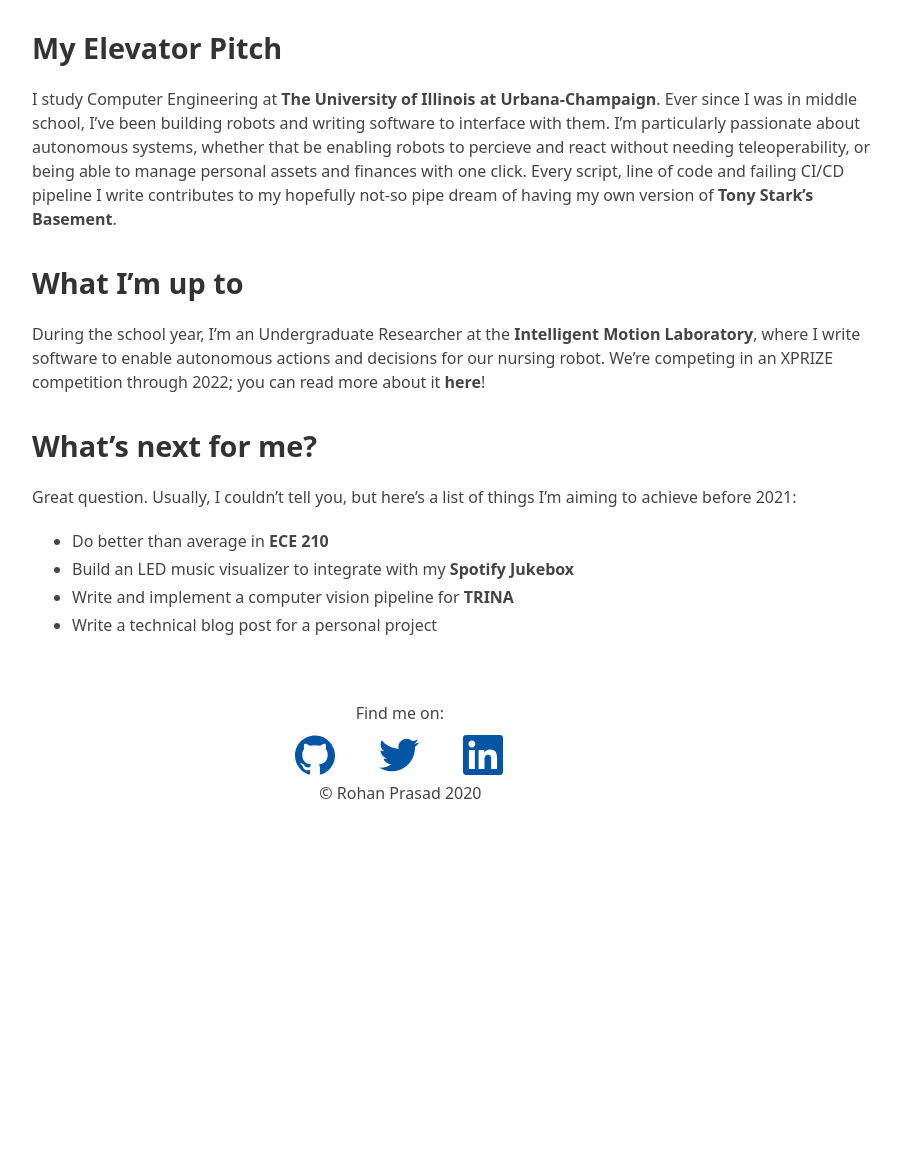
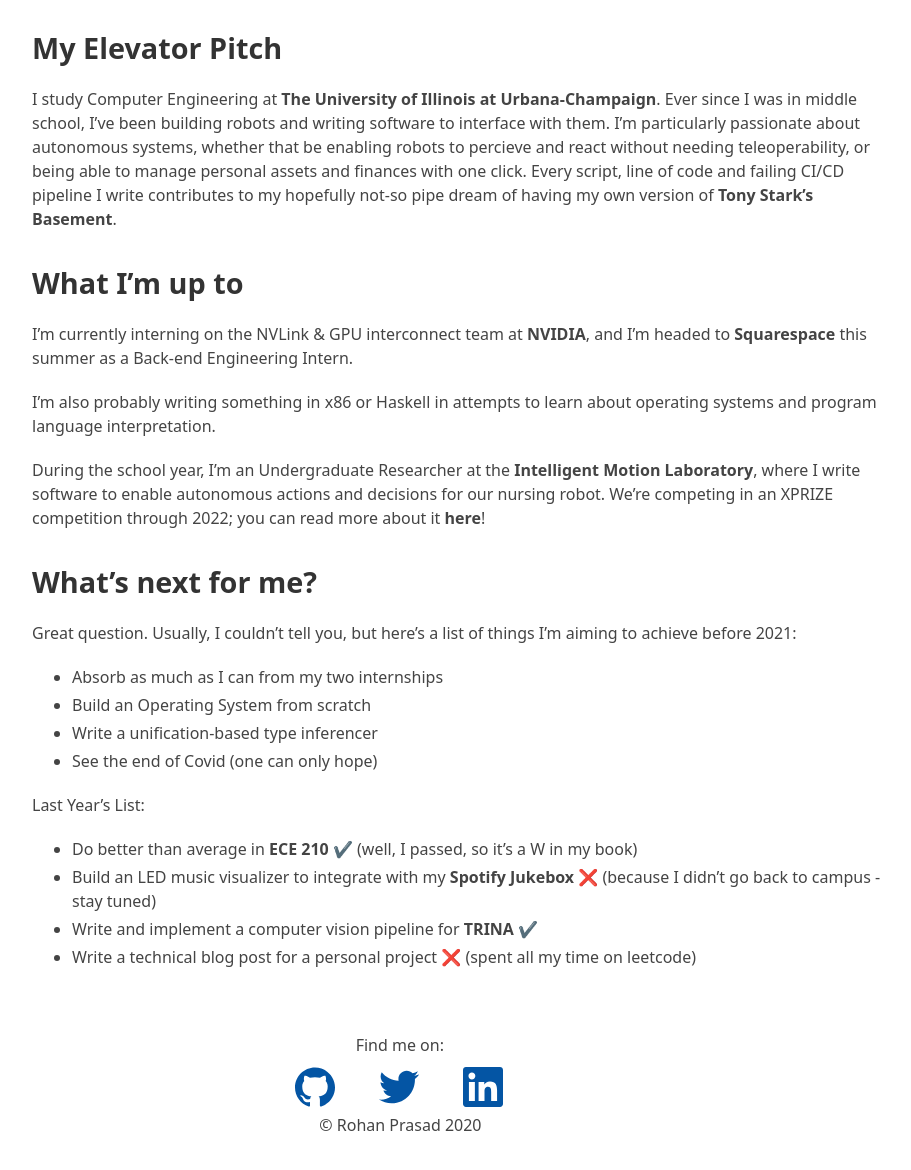
Before and after one commit to MathewChanda/personal-website-v2, a Jekyll site: the page built from index.md, in a window 1280 px wide, cut to the strip 477-1688 px from the top of the page. Shown: the top 1170 px of the strip, without its empty margins (183-1094 px from the left). Built offline with Jekyll 4.4.1, drawn with Linux system fonts in a browser that asks for light colours; our own code applies the rules of GitHub Pages for plain Markdown files; before the commit the page ends 1356 px from its top, so only the background shows below that.

Commit message:
updated experiences, added hover support

```diff
--- a/index.md
+++ b/index.md
@@ -2,12 +2,15 @@
 ---
 
 ##  My Elevator Pitch
-
 I study Computer Engineering at [The University of Illinois at Urbana-Champaign](https://ece.illinois.edu/){:target="_blank"}. Ever since I was in middle school, I've been building robots and writing software to interface with them. I'm particularly passionate about autonomous systems, whether that be enabling robots to percieve and react without needing teleoperability, or being able to manage personal assets and finances with one click. Every script, line of code and failing CI/CD pipeline I write contributes to my hopefully not-so pipe dream of having my own version of [Tony Stark's Basement](./assets/ironman.jpg){:target="_blank"}.
 
 ##  What I'm up to
 
-<!-- This summer I'll be a Software Engineering Intern at Capital One in New York City through the Technology Internship Program. I'm still looking for spring internship opportunities, so don't hesitate to reach out [here](/contact)! -->
+I'm currently interning on the NVLink & GPU interconnect team at
+<a href="https://www.nvidia.com" class = 'nvidia'>NVIDIA</a>, and I'm headed to
+<a href="https://www.squarespace.com" class = 'squarespace'>Squarespace</a> this summer as a Back-end Engineering Intern.
+
+I'm also probably writing something in x86 or Haskell in attempts to learn about operating systems and program language interpretation.
 
 During the school year, I'm an Undergraduate Researcher at the [Intelligent Motion Laboratory](https://motion.cs.illinois.edu){:target="_blank"}, where I write software to enable autonomous actions and decisions for our nursing robot. We're competing in an XPRIZE competition through 2022; you can read more about it [here](https://avatar.xprize.org/prizes/avatar){:target="_blank"}!
 
@@ -16,7 +19,14 @@ During the school year, I'm an Undergraduate Researcher at the [Intelligent Moti
 ## What's next for me?
 
 Great question. Usually, I couldn't tell you, but here's a list of things I'm aiming to achieve before 2021:
-* Do better than average in [ECE 210](./assets/hahaece210funny.png){:target="_blank"}
-* Build an LED music visualizer to integrate with my [Spotify Jukebox](https://github.com/rohanp9000/spotify-queue-client){:target="_blank"}
-* Write and implement a computer vision pipeline for [TRINA](https://avatarxprize.web.illinois.edu/wp/){:target="_blank"}
-* Write a technical blog post for a personal project
+
+* Absorb as much as I can from my two internships
+* Build an Operating System from scratch
+* Write a unification-based type inferencer
+* See the end of Covid (one can only hope)
+
+Last Year's List:
+* Do better than average in [ECE 210](./assets/hahaece210funny.png){:target="_blank"} ✔️ (well, I passed, so it's a W in my book)
+* Build an LED music visualizer to integrate with my [Spotify Jukebox](https://github.com/rohanp9000/spotify-queue-client){:target="_blank"} ❌ (because I didn't go back to campus - stay tuned)
+* Write and implement a computer vision pipeline for [TRINA](https://avatarxprize.web.illinois.edu/wp/){:target="_blank"} ✔️
+* Write a technical blog post for a personal project ❌  (spent all my time on leetcode)
--- a/styles/styles.scss
+++ b/styles/styles.scss
@@ -94,6 +94,17 @@ a {
 a:hover,
 a:active {
   color: lighten($accent-color, 10%);
+}
+
+.nvidia:hover,
+.nvidia:active {
+  color: lighten(#7AB547, 10%);
+}
+
+.squarespace:hover,
+.squarespace:active {
+  color: lighten(#2c3cd1, 10%);
+
 }
 
 // images~
```
Also changed, not shown: _data/exp.yml (+10 -0 lines).
